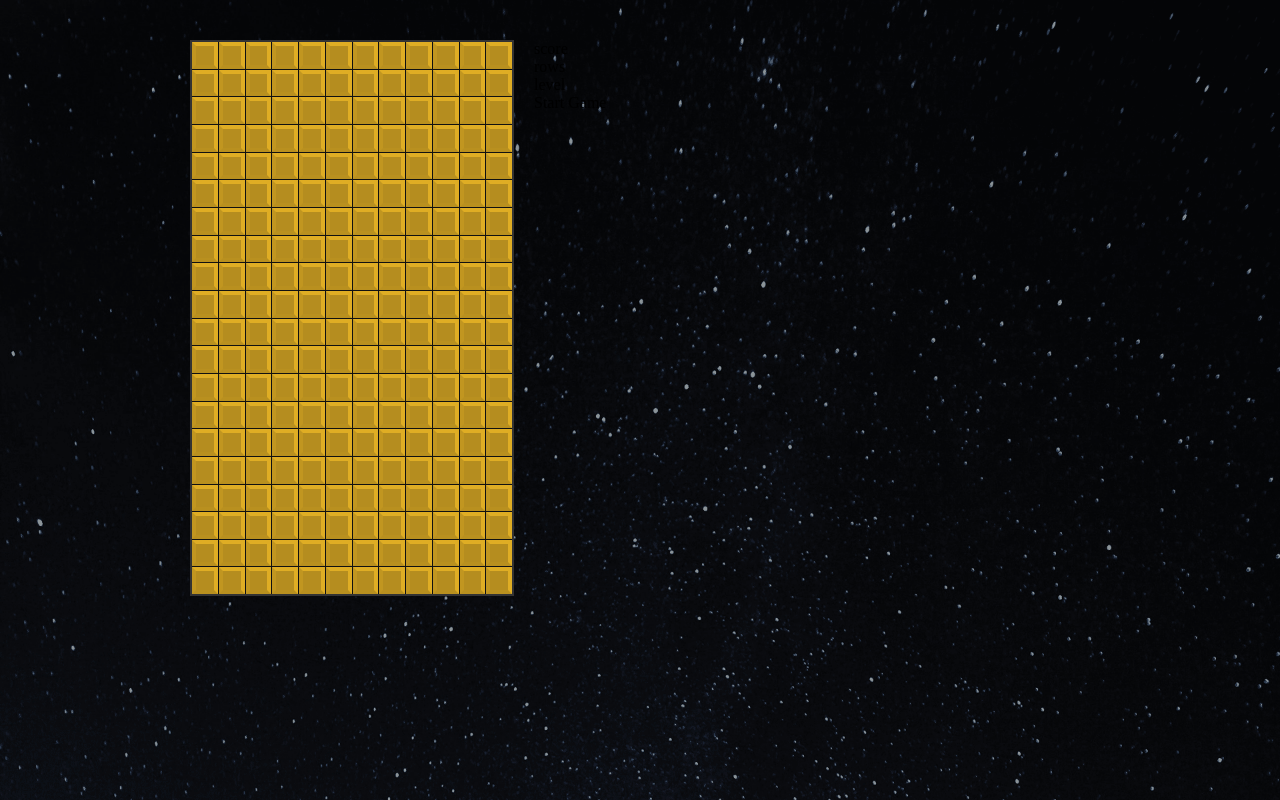
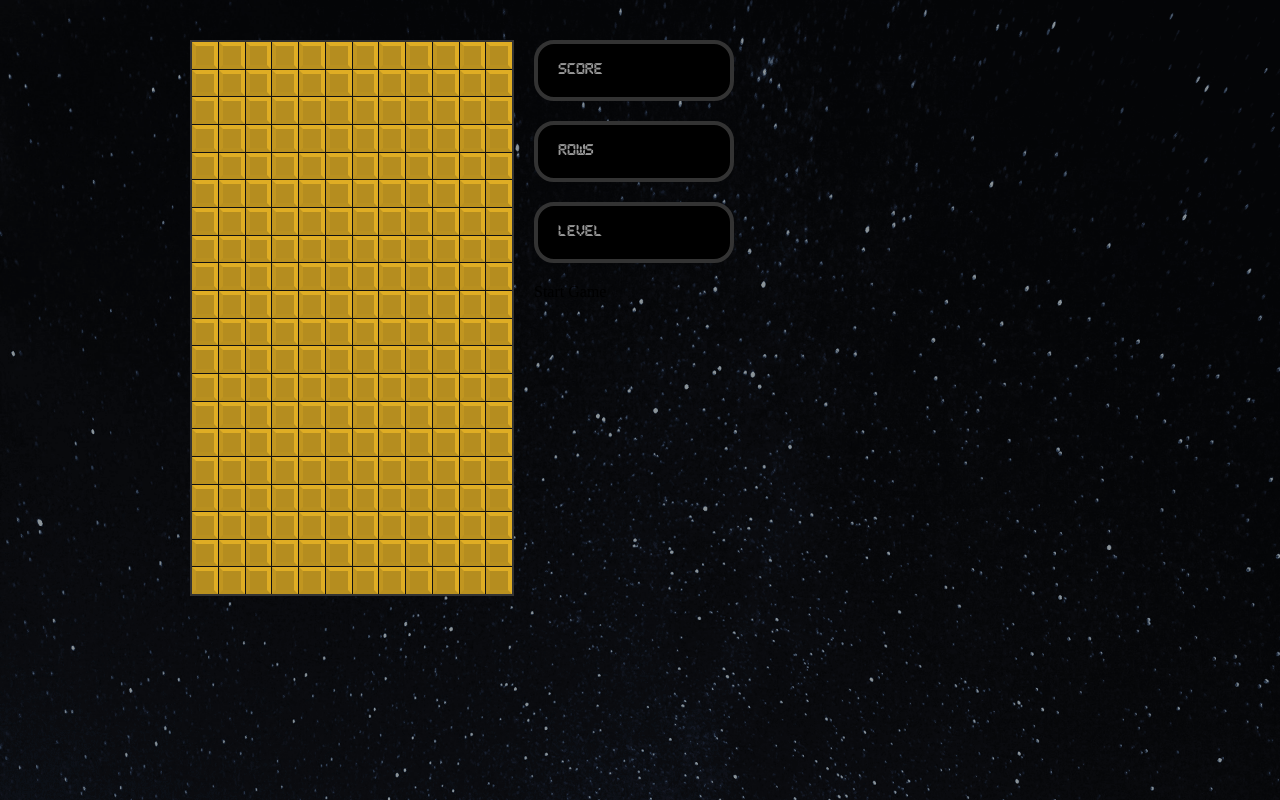
Before and after one commit to hermetikos/react_tetris, a React (Create React App) app: page / in a window 1280 px wide. Built offline with nearby package versions, Linux system fonts and the light colour scheme.

Commit message:
adds style to display

```diff
--- a/src/components/Display.js
+++ b/src/components/Display.js
@@ -1,7 +1,9 @@
 import React from 'react';
 
+import { StyledDisplay } from "./styles/StyledDisplay";
+
 const Display = ({ gameOver, text }) => (
-    <div>{text}</div>
+    <StyledDisplay gameOver={gameOver}>{text}</StyledDisplay>
 )
 
 export default Display;
--- /dev/null
+++ b/src/components/styles/StyledDisplay.js
@@ -0,0 +1,17 @@
+import styled from 'styled-components';
+
+export const StyledDisplay = styled.div`
+    box-sizing: border-box;
+    display: flex;
+    align-items: center;
+    margin: 0 0 20px 0;
+    padding: 20px;
+    border: 4px solid #333;
+    min-height: 30px;
+    width: 100%;
+    border-radius: 20px;
+    color: ${props => (props.gameOver ? 'red' : '#999')};
+    background: #000;
+    font-family: Pixel, Arial, Helvetica, sans-serif;
+    font-size: 0.8rem;
+`
```
